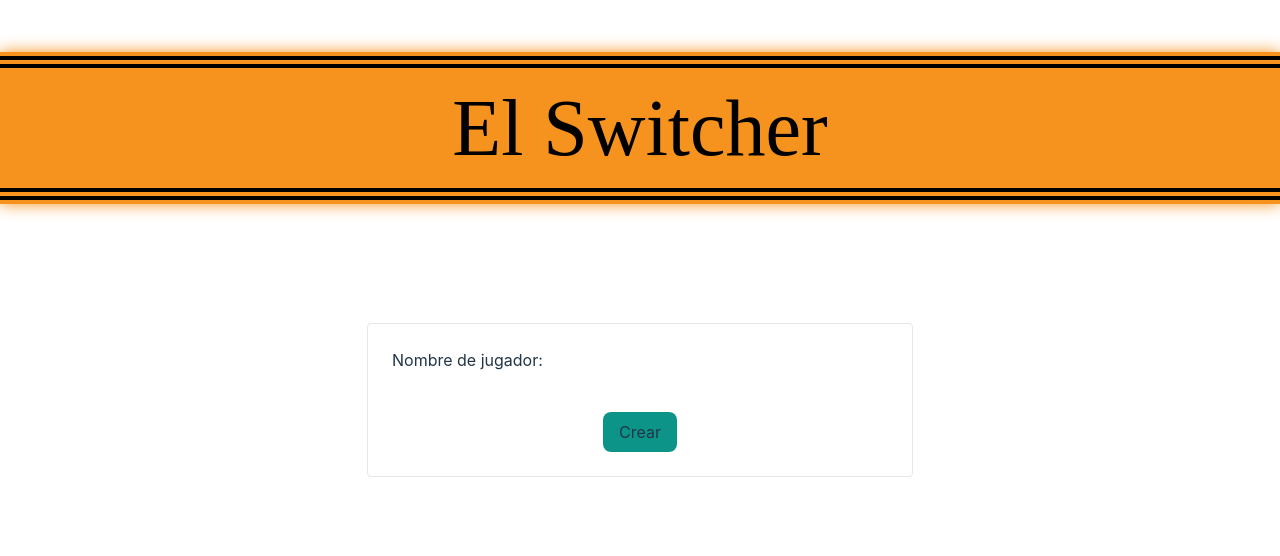
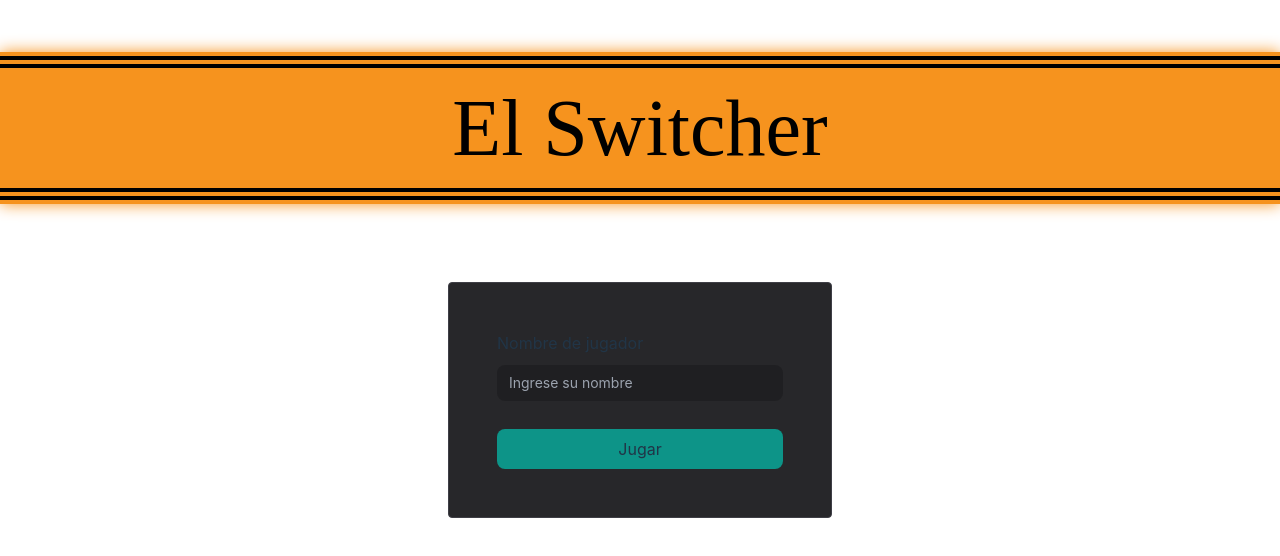
Before and after one commit to achaval-tomas/ingsoft-proyecto, a React (Vite) app: page / in a window 1280 px wide. Shown: the top 556 px of the page. Built offline with nearby package versions, Linux system fonts and the light colour scheme; a web font is replaced by a local one.

Commit message:
SCRUM-122 refactor PlayerNameForm

```diff
--- a/src/containers/InitialPage/InitialPage.tsx
+++ b/src/containers/InitialPage/InitialPage.tsx
@@ -8,7 +8,7 @@ function InitialPage() {
     const [serverError, setServerError] = useState<boolean>(false);
     const navigate = useNavigate();
 
-    async function createPlayerHandler(playerName: string) {
+    async function handleSubmit(playerName: string) {
         try {
             const playerId = await playerService.createPlayer(playerName);
 
@@ -31,7 +31,7 @@ function InitialPage() {
             </div>
         </div>
         <div className="w-full flex-grow flex justify-center items-center">
-            <PlayerNameForm handleSubmit={name => void createPlayerHandler(name)} />
+            <PlayerNameForm onSubmit={name => void handleSubmit(name)} />
             { serverError &&
                 <p className="text-center text-red-500 py-2">
                     Hay un error en el servidor, por favor intentá más tarde
--- a/src/containers/InitialPage/components/PlayerNameForm.tsx
+++ b/src/containers/InitialPage/components/PlayerNameForm.tsx
@@ -1,56 +1,51 @@
-import { useState } from "react";
+import { useCallback, useEffect, useState } from "react";
 import FilledButton from "../../../components/FilledButton";
+import Field from "../../../components/Field";
 
 type PlayerNameFormState = string;
 
 interface PlayerNameFormProps {
-    handleSubmit: (state: PlayerNameFormState) => void;
+    onSubmit: (state: PlayerNameFormState) => void;
 }
 
-function PlayerNameForm({ handleSubmit }: PlayerNameFormProps) {
-    const [name, setName] = useState<string>("");
+function PlayerNameForm({ onSubmit }: PlayerNameFormProps) {
+    const [playerName, setPlayerName] = useState<string>("");
+    const [error, setError] = useState<string | null>(null);
 
-    // this state will manage the display of a warning when the user
-    // tries to create a player with no name
-    const [showWarning, setShowWarning] = useState<boolean>(false);
+    useEffect(() => setError(null), [playerName]);
+
+    const handleSubmit = useCallback(() => {
+        const playerNameTrimmed = playerName.trim();
+        if (playerNameTrimmed === "") {
+            setError("El nombre de jugador es obligatorio");
+            return;
+        }
+
+        onSubmit(playerNameTrimmed);
+    }, [playerName, onSubmit]);
 
     return (
         <form
-            onSubmit={(e) => {
-                e.preventDefault();
-
-                if (name !== "") {
-                    handleSubmit(name);
-                } else {
-                    // if user didn't input a name then do nothing with
-                    // the form and show warning
-                    setShowWarning(true);
-                }
-            }}
-            className="border border-surface-500 rounded p-6 flex flex-col justify-center items-center"
+            className="flex flex-col rounded gap-y-3 min-w-[24rem] p-12 border border-border bg-surface"
+            onSubmit={e => { e.preventDefault(); handleSubmit(); }}
         >
-            <div className="grid grid-rows-2 grid-cols-2">
-                <label htmlFor="player-name" className="col-span-1 row-span-1">Nombre de jugador:</label>
-                <input
-                    type="text"
-                    id="player-name"
-                    value={name || ""}
-                    onChange={e => {
-                        setName(e.target.value);
-                        setShowWarning(false);
-                    }}
-                    className="col-span-1 row-span-1"
+            <Field
+                label="Nombre de jugador"
+                placeholder={"Ingrese su nombre"}
+                error={error ?? undefined}
+                value={playerName}
+                onChange={setPlayerName}
+                inputTestId="lobby-name"
+            />
+            <div className="mt-4">
+                <FilledButton
+                    type="submit"
+                    className="w-full"
+                    testId="lobby-btn-create"
                 >
-                </input>
-                { showWarning && <p className="text-sm col-start-2 !text-red-400">Elegí un nombre</p>}
+                    Jugar
+                </FilledButton>
             </div>
-            <FilledButton
-                className="mt-4"
-                backgroundColor={showWarning ? "bg-red-600" : undefined}
-                type="submit"
-            >
-                Crear
-            </FilledButton>
         </form>
     );
 }
```
Also changed, not shown: 1 other file (tests, documents, lock files or other folders).
